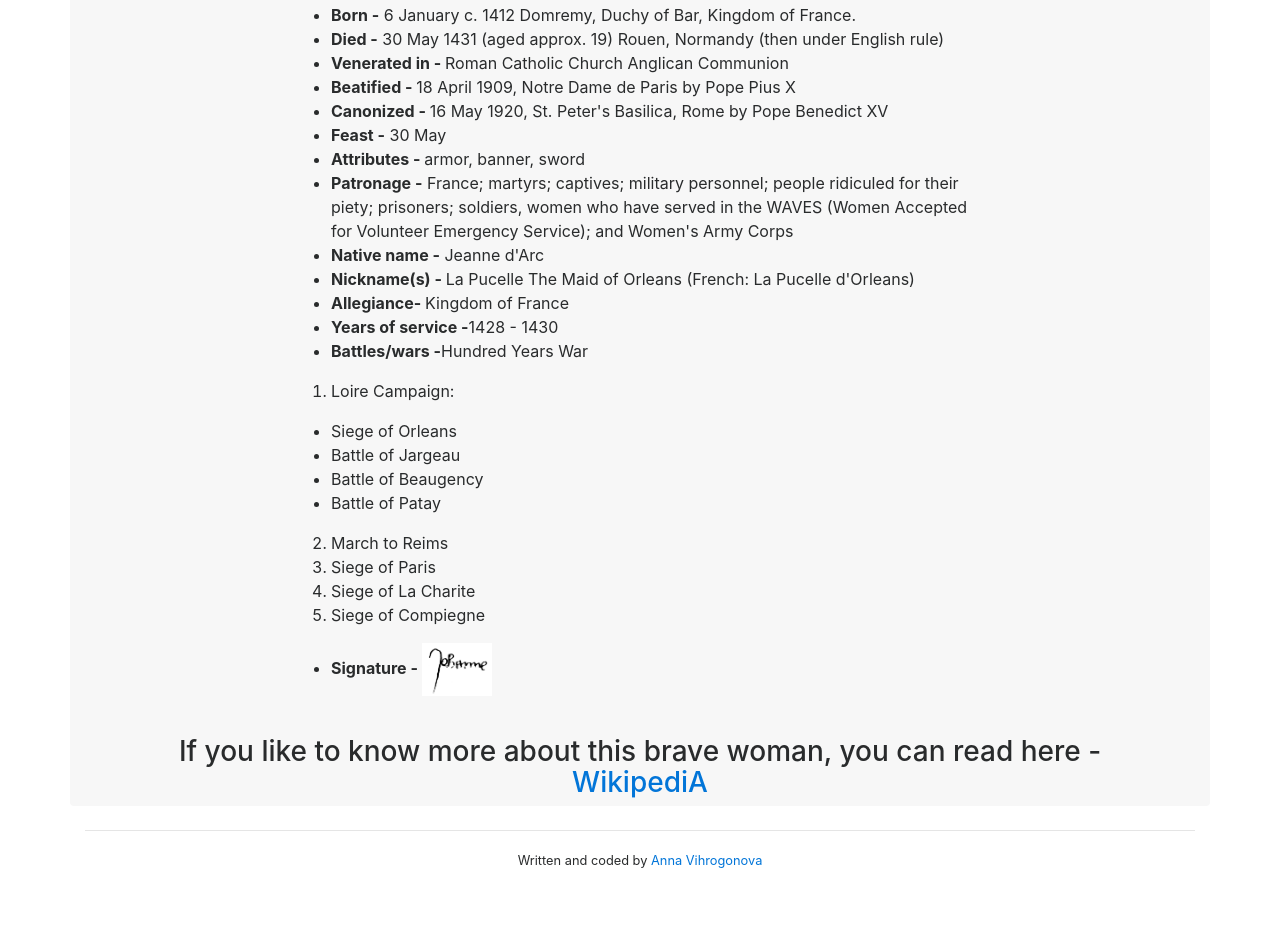
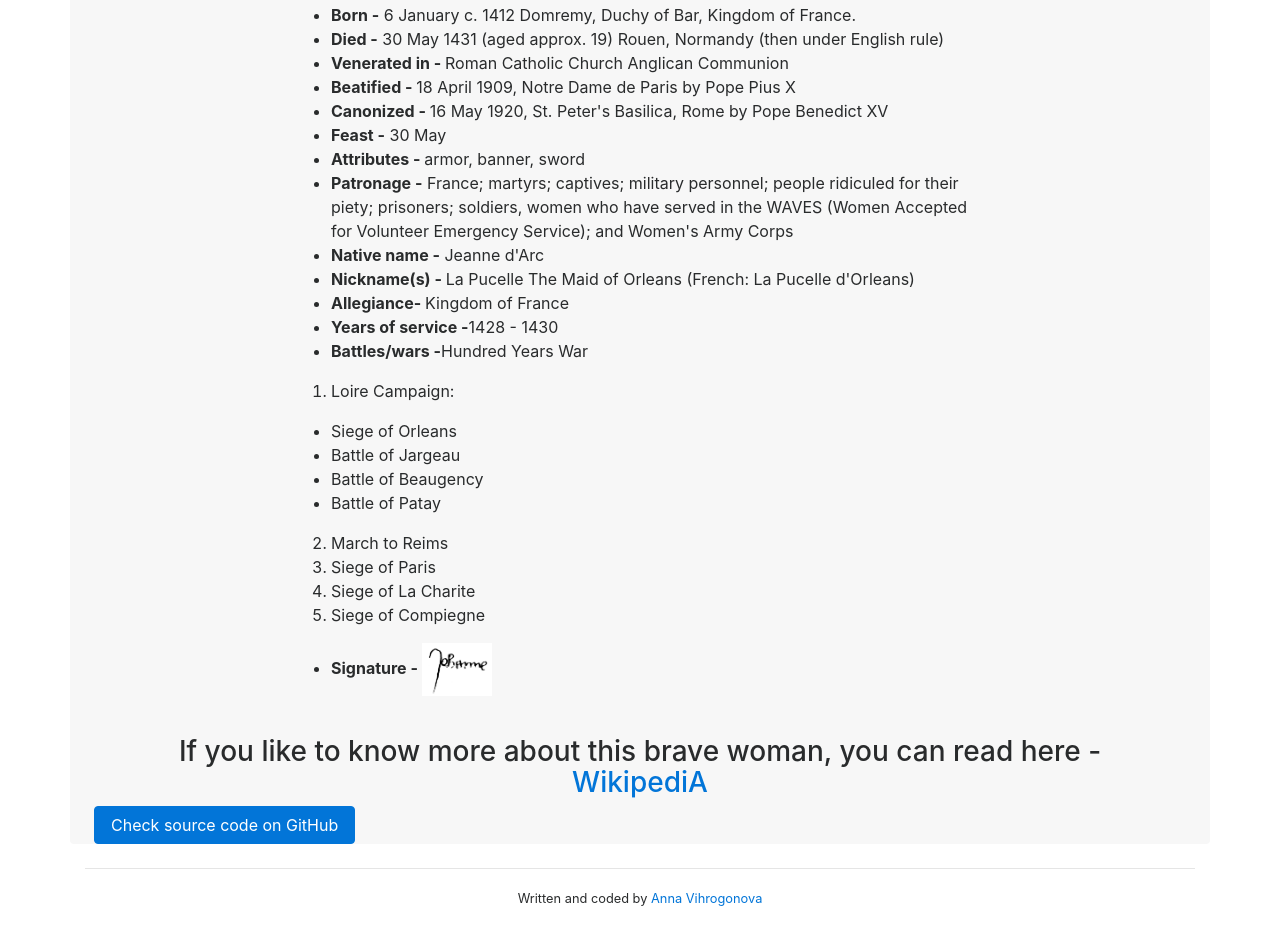
Before and after one commit to AnnaVih/TributePage-Entry-Project, a plain HTML site: page index.html in a window 1280 px wide. Shown: the part 877-1802 px from the top of the page. Before the commit the page ends 1764 px from the top, so only its background shows below. Drawn offline with nearby package versions, Linux system fonts and the light colour scheme.

Commit message:
Add check source on GitHub  button

```diff
--- a/index.html
+++ b/index.html
@@ -68,6 +68,9 @@
       <div class="col-xl-12 mt-4">
         <p class="h3 ">If you like to know more about this brave woman, you can read  here -<a href="https://en.wikipedia.org/wiki/Joan_of_Arc" target="_blank"> WikipediA</a></p>
       </div>
+      <div class="btn btn-primary">
+          <a href="https://github.com/AnnaVih/TributePage-Entry-Project" target="_blank" class="text-white">Check source code on GitHub</a>
+      </div>
   </div>
        <footer class="mt-4"><hr>
         <p><small>Written and coded by <a href="https://www.freecodecamp.com/annavih" target="_blank">Anna Vihrogonova</a></small></p>
```
